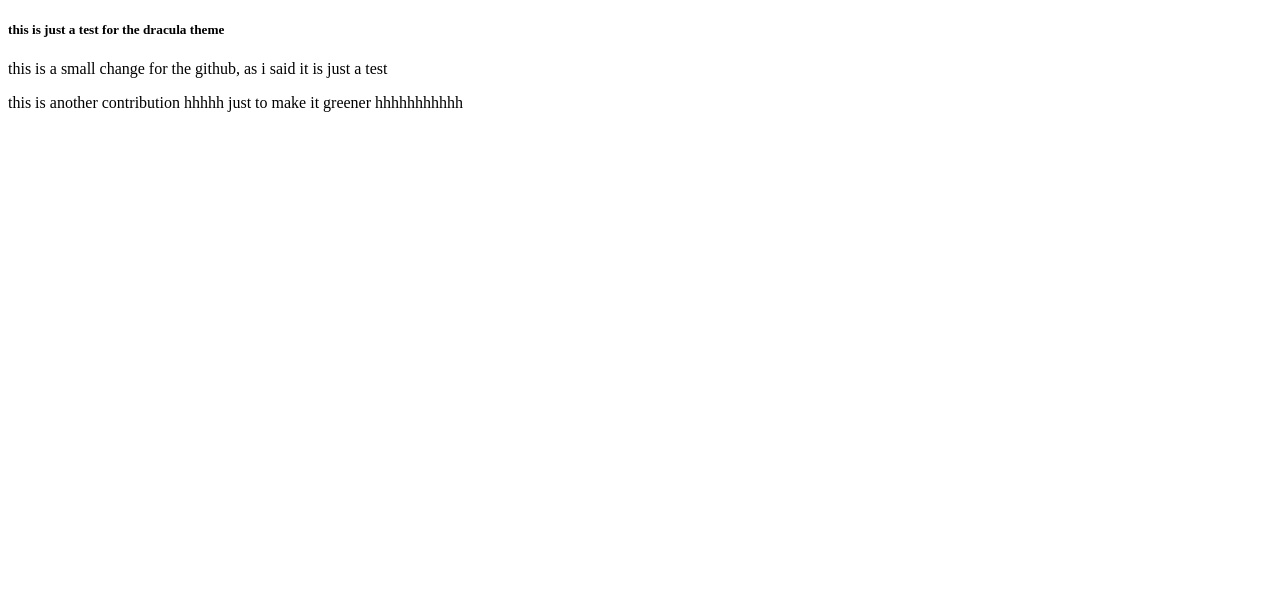
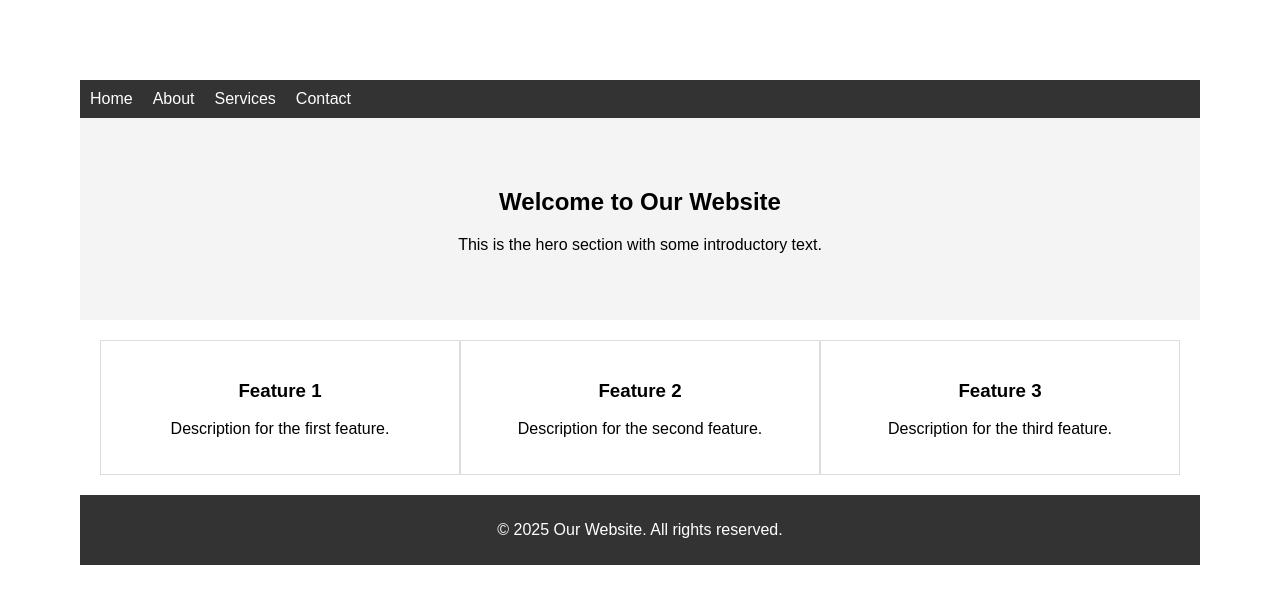
Before and after one commit to rbtsoheib/Udemy-course-designing-web-template, a plain HTML site: page Test1.html in a window 1280 px wide. Drawn offline with Linux system fonts and the light colour scheme.

Commit message:
wtf is this , why is Ai scary asf

```diff
--- a/Test1.html
+++ b/Test1.html
@@ -4,14 +4,82 @@
     <meta charset="UTF-8" />
     <meta name="viewport" content="width=device-width, initial-scale=1.0" />
     <title>Document</title>
+    <style>
+      body {
+        font-family: Arial, sans-serif;
+        margin: 80px;
+        padding: 0;
+      }
+      nav {
+        background-color: #333;
+        padding: 10px;
+      }
+      nav ul {
+        list-style: none;
+        margin: 0;
+        padding: 0;
+        display: flex;
+      }
+      nav li {
+        margin-right: 20px;
+      }
+      nav a {
+        color: white;
+        text-decoration: none;
+      }
+      .hero {
+        background-color: #f4f4f4;
+        padding: 50px;
+        text-align: center;
+      }
+      .cards {
+        display: flex;
+        justify-content: space-around;
+        padding: 20px;
+      }
+      .card {
+        border: 1px solid #ddd;
+        padding: 20px;
+        width: 30%;
+        text-align: center;
+      }
+      footer {
+        background-color: #333;
+        color: white;
+        text-align: center;
+        padding: 10px;
+      }
+    </style>
   </head>
   <body>
-
-    <h5>this is just a test for the dracula theme</h5>
-
-    <p>this is a small change for the github, as i said it is just a test</p>
-
-    <p>this is another contribution hhhhh just to make it greener hhhhhhhhhhh</p>
-
+    <nav>
+      <ul>
+        <li><a href="#">Home</a></li>
+        <li><a href="#">About</a></li>
+        <li><a href="#">Services</a></li>
+        <li><a href="#">Contact</a></li>
+      </ul>
+    </nav>
+    <section class="hero">
+      <h1>Welcome to Our Website</h1>
+      <p>This is the hero section with some introductory text.</p>
+    </section>
+    <section class="cards">
+      <div class="card">
+        <h3>Feature 1</h3>
+        <p>Description for the first feature.</p>
+      </div>
+      <div class="card">
+        <h3>Feature 2</h3>
+        <p>Description for the second feature.</p>
+      </div>
+      <div class="card">
+        <h3>Feature 3</h3>
+        <p>Description for the third feature.</p>
+      </div>
+    </section>
+    <footer>
+      <p>&copy; 2025 Our Website. All rights reserved.</p>
+    </footer>
   </body>
 </html>
```
